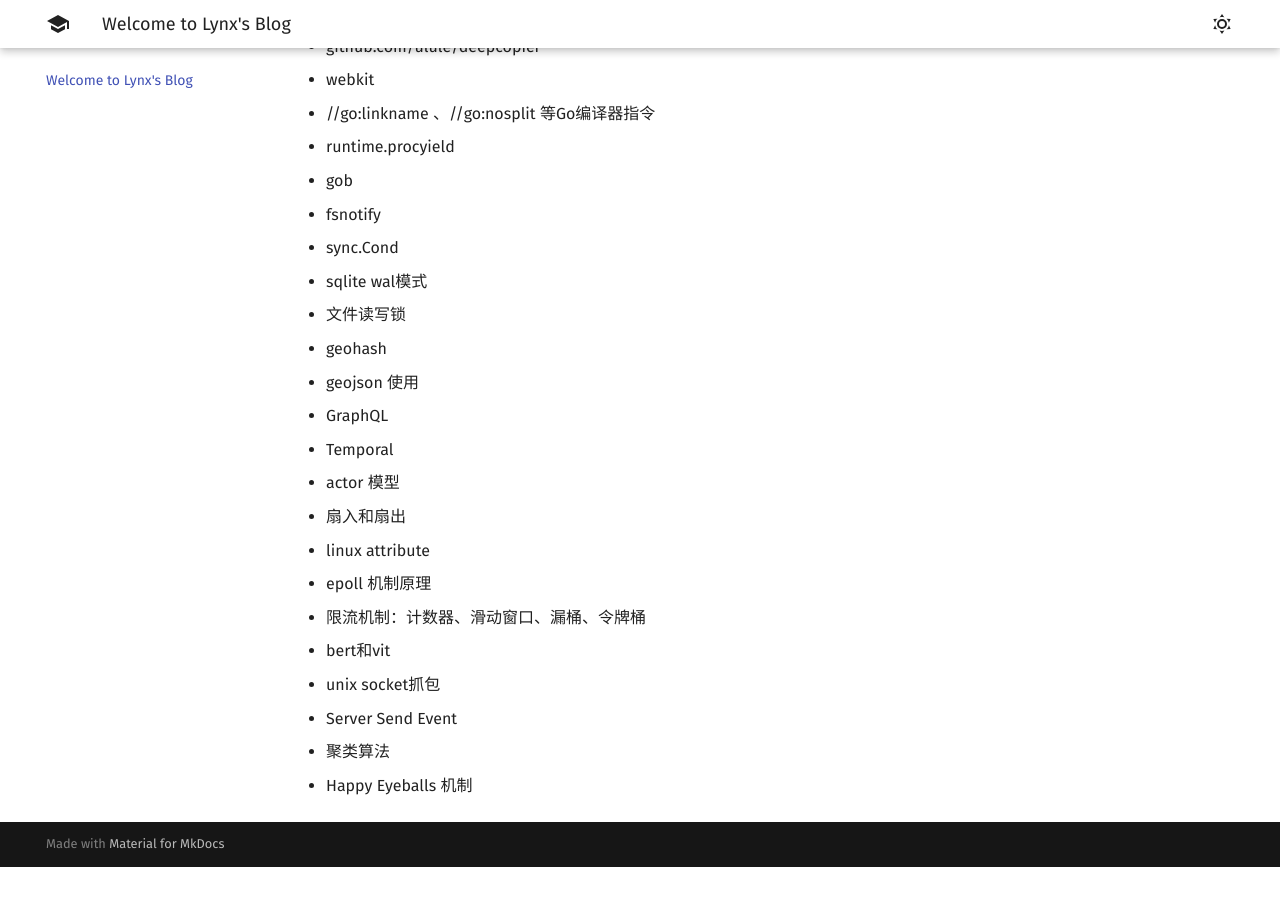
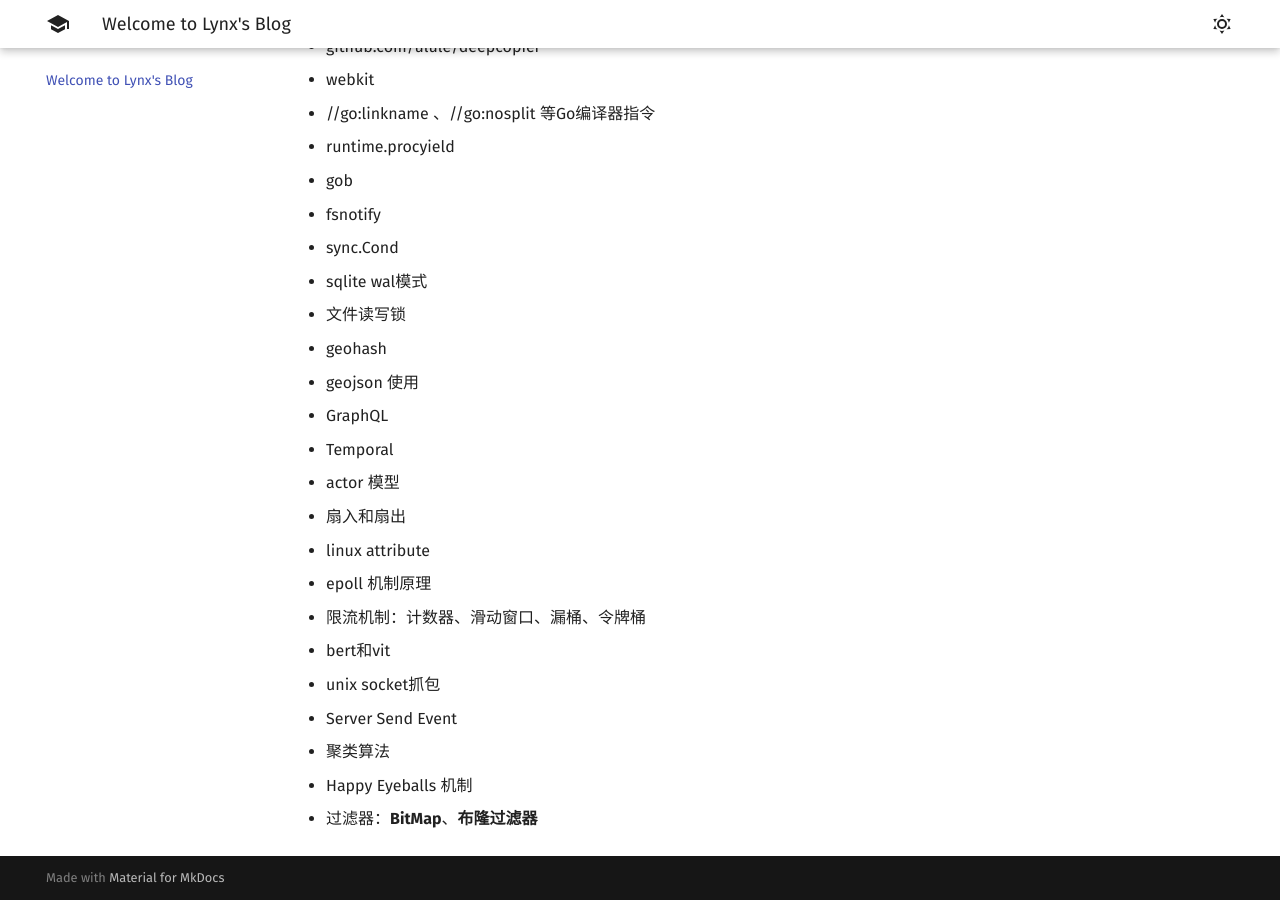
Before and after one commit to 1314liuwei/blog, an MkDocs documentation site: the page built from docs/index.md, in a window 1280 px wide and 900 px high, scrolled down 2185 px. Built offline with MkDocs 1.6.1 and Material for MkDocs 9.7.7, drawn with Linux system fonts in a browser that asks for light colours; before the commit the page ends 3052 px from its top, so only the background shows below that.

Commit message:
2023/09/07 周四

```diff
--- a/docs/index.md
+++ b/docs/index.md
@@ -83,3 +83,4 @@
 - Server Send Event
 - 聚类算法
 - Happy Eyeballs 机制
+- 过滤器：**BitMap**、**布隆过滤器**
```
